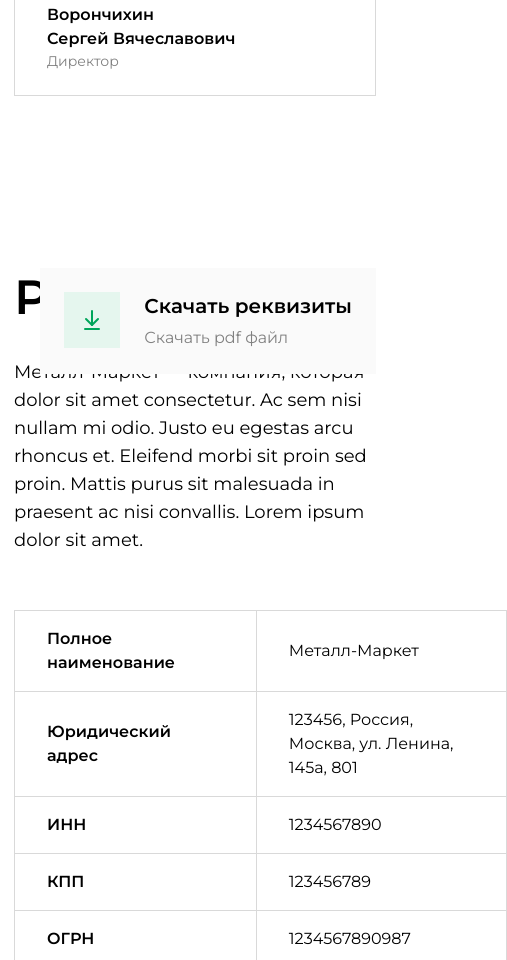
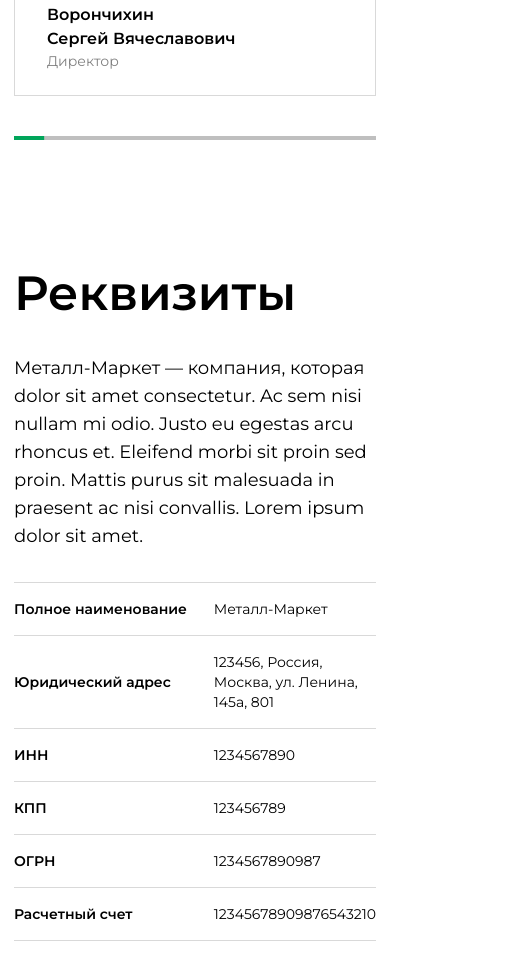
Before and after one commit to RodionMalkov/roiburo-layout, a website built with webpack: page src/index.html in a window 390 px wide. Shown: the part 2680-3640 px from the top of the page, 507 px wide, since content can reach past the window. Built offline with nearby package versions, Linux system fonts and the light colour scheme.

Commit message:
finish section requisites. need improvement

```diff
--- a/src/js/index.js
+++ b/src/js/index.js
@@ -42,14 +42,15 @@ let teamСarousel = new Swiper(".team", {
     prevEl: ".swiper-button-prev",
   },
   breakpoints: {
+    320: {
+      pagination: {
+        el: ".swiper-pagination",
+        type: "progressbar",
+      }
+    },
     600: {
       slidesPerView: 2,
       spaceBetween: 24,
-
-      pagination: {
-        el: ".swiper-pagination",
-        type: "progressbar",
-      },
     },
     800: {
       slidesPerView: 3,
--- a/src/stylesheets/components/download/download.scss
+++ b/src/stylesheets/components/download/download.scss
@@ -39,3 +39,11 @@
     color: var(--grey);
   }
 }
+
+@media screen and (max-width: 1350px) {
+
+  .download {
+    position: relative;
+  }
+
+}
--- a/src/stylesheets/components/page-section/page-section.scss
+++ b/src/stylesheets/components/page-section/page-section.scss
@@ -26,16 +26,35 @@
   }
 }
 
-@media screen and (max-width: 1350px) {
+@media screen and (max-width: 1600px) {
+
   .page-section {
     position: relative;
+
+    &__header {
+      max-width: 770px;
+    }
+  }
+
+}
+
+@media (max-width: 1350px) {
+
+  .page-section {
+    position: relative;
+
+    &__header {
+      max-width: 100%;
+    }
 
     &--contacts {
       display: flex;
       flex-direction: column;
       gap: 32px;
     }
+
   }
+
 }
 
 @media screen and (max-width: 768px) {
@@ -46,6 +65,10 @@
       display: inline-block;
     }
 
+    &--requisites {
+      gap: 40px
+    }
+
   }
 }
 
@@ -54,6 +77,10 @@
 
     &--contacts {
       gap: 24px;
+    }
+
+    &--requisites {
+      gap: 32px;
     }
 
   }
--- a/src/stylesheets/components/requisites/requisites.scss
+++ b/src/stylesheets/components/requisites/requisites.scss
@@ -36,6 +36,50 @@
     width: 40px;
     height: 40px;
     background: url('../../../images/svg/copy.svg') 50% 50% no-repeat;
+    background-color: var(--bg-grey);
   }
 
 }
+
+@media screen and (max-width: 1600px) {
+
+  .requisites {
+
+    max-width: 100%;
+
+  }
+
+}
+
+@media screen and (max-width: 1200px) {
+
+  .requisites {
+
+    width: 100%;
+    max-width: 1144px;
+
+    th {
+      width: 260px;
+    }
+
+  }
+
+}
+
+@media screen and (max-width: 600px) {
+
+  .requisites {
+
+    th,
+    td {
+      width: 100%;
+      padding: 16px 0;
+      font-size: 14px;
+      line-height: 20px;
+      border-left: none;
+      border-right: none;
+    }
+
+  }
+
+}
```
